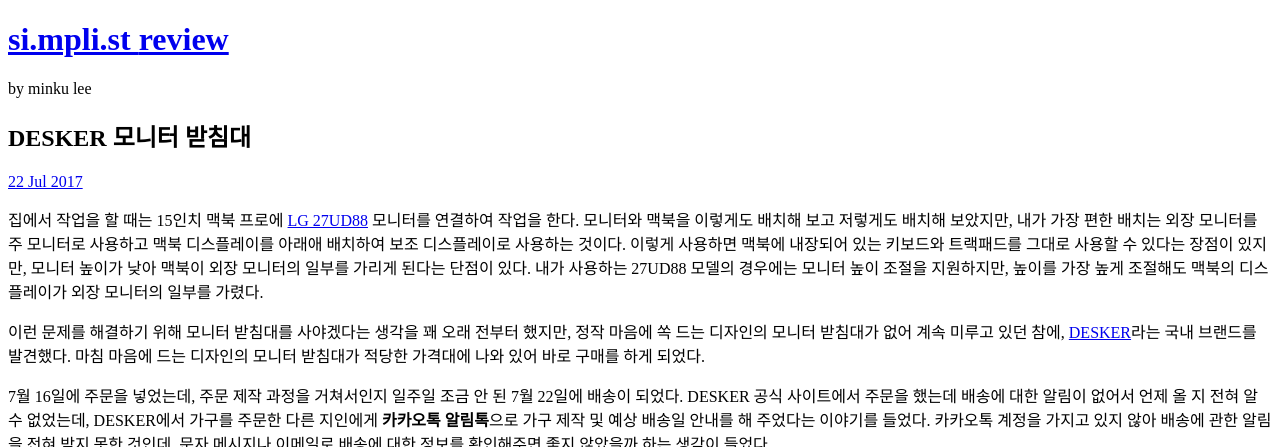
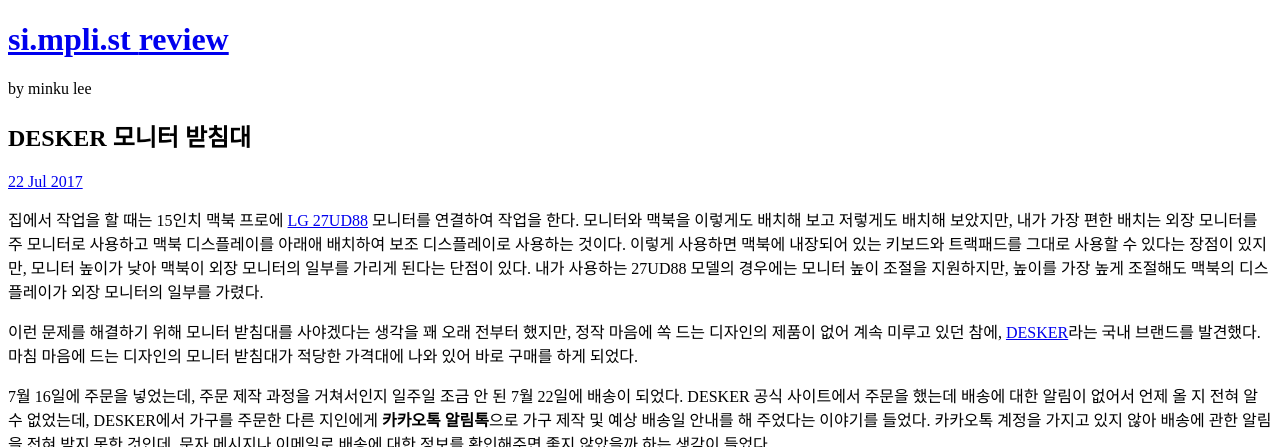
Before and after one commit to premist/si.mpli.st, a Jekyll site: the page built from _posts/2017-07-22-desker-monitor-stand.md, in a window 1280 px wide and 900 px high, cut to the strip 0-447 px from the top of the window. Built offline with Jekyll 4.4.1, drawn with Linux system fonts in a browser that asks for light colours; some web fonts are replaced; some of the changed lines change nothing that is shown.

Commit message:
Minor adjustments

```diff
--- a/_posts/2017-07-22-desker-monitor-stand.md
+++ b/_posts/2017-07-22-desker-monitor-stand.md
@@ -3,12 +3,12 @@
 title: "DESKER 모니터 받침대"
 date: 2017-07-22 01:01:00 +0900
 category: review
-excerpt: 2017년 7월 1일부터 7월 4일까지 도쿄를 다녀왔다.
+excerpt: 국내 가구 브랜드 DESKER에서 모니터 받침대를 구매했다.
 ---
 
 집에서 작업을 할 때는 15인치 맥북 프로에 [LG 27UD88][1] 모니터를 연결하여 작업을 한다. 모니터와 맥북을 이렇게도 배치해 보고 저렇게도 배치해 보았지만, 내가 가장 편한 배치는 외장 모니터를 주 모니터로 사용하고 맥북 디스플레이를 아래애 배치하여 보조 디스플레이로 사용하는 것이다. 이렇게 사용하면 맥북에 내장되어 있는 키보드와 트랙패드를 그대로 사용할 수 있다는 장점이 있지만, 모니터 높이가 낮아 맥북이 외장 모니터의 일부를 가리게 된다는 단점이 있다. 내가 사용하는 27UD88 모델의 경우에는 모니터 높이 조절을 지원하지만, 높이를 가장 높게 조절해도 맥북의 디스플레이가 외장 모니터의 일부를 가렸다.
 
-이런 문제를 해결하기 위해 모니터 받침대를 사야겠다는 생각을 꽤 오래 전부터 했지만, 정작 마음에 쏙 드는 디자인의 모니터 받침대가 없어 계속 미루고 있던 참에, [DESKER][2]라는 국내 브랜드를 발견했다. 마침 마음에 드는 디자인의 모니터 받침대가 적당한 가격대에 나와 있어 바로 구매를 하게 되었다.
+이런 문제를 해결하기 위해 모니터 받침대를 사야겠다는 생각을 꽤 오래 전부터 했지만, 정작 마음에 쏙 드는 디자인의 제품이 없어 계속 미루고 있던 참에, [DESKER][2]라는 국내 브랜드를 발견했다. 마침 마음에 드는 디자인의 모니터 받침대가 적당한 가격대에 나와 있어 바로 구매를 하게 되었다.
 
 7월 16일에 주문을 넣었는데, 주문 제작 과정을 거쳐서인지 일주일 조금 안 된 7월 22일에 배송이 되었다. DESKER 공식 사이트에서 주문을 했는데 배송에 대한 알림이 없어서 언제 올 지 전혀 알 수 없었는데, DESKER에서 가구를 주문한 다른 지인에게 **카카오톡 알림톡**으로 가구 제작 및 예상 배송일 안내를 해 주었다는 이야기를 들었다. 카카오톡 계정을 가지고 있지 않아 배송에 관한 알림을 전혀 받지 못한 것인데, 문자 메시지나 이메일로 배송에 대한 정보를 확인해주면 좋지 않았을까 하는 생각이 들었다.
 
```
